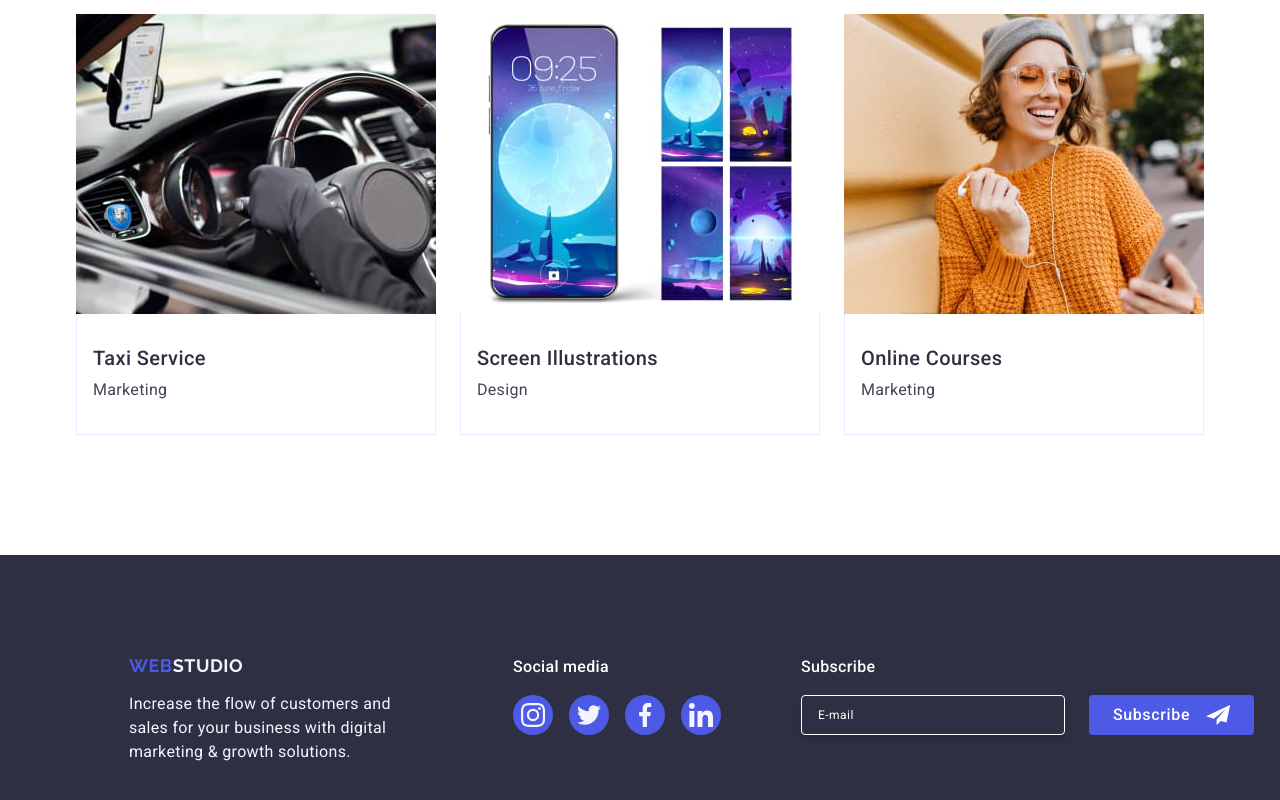
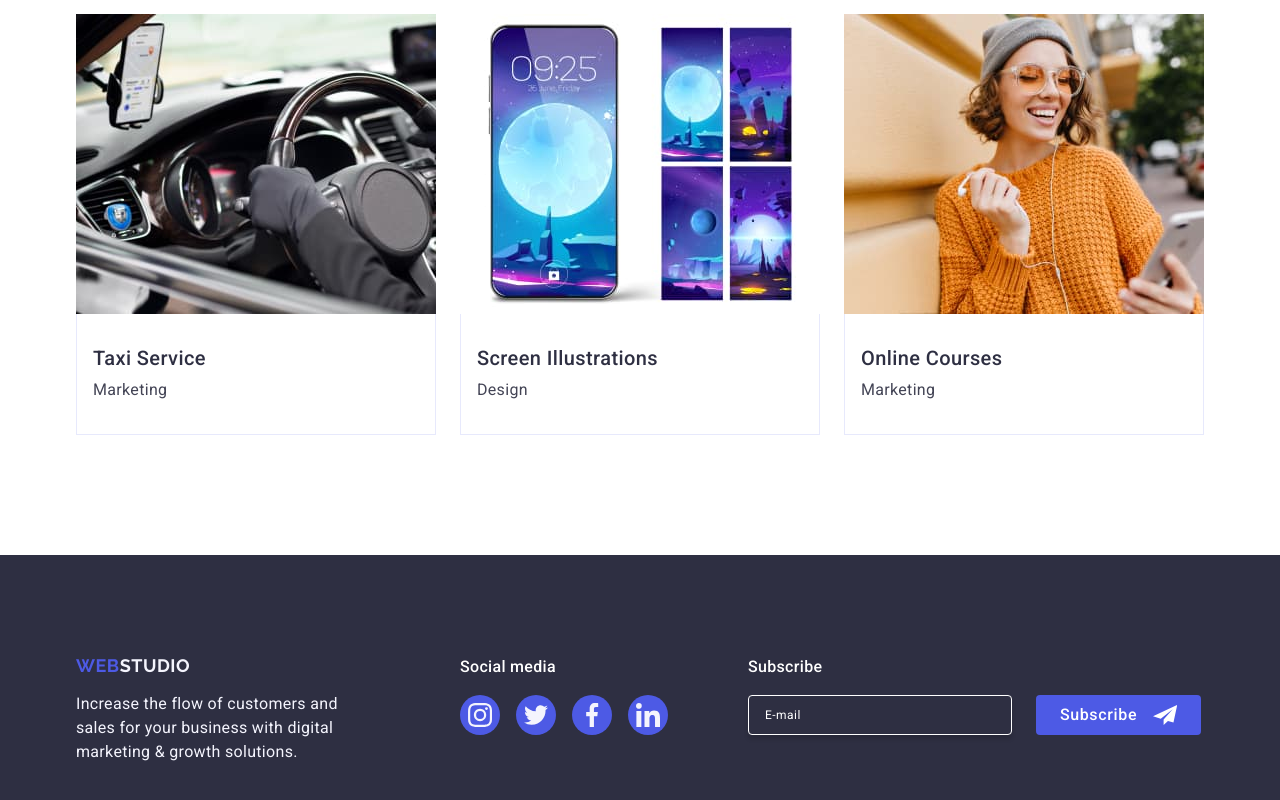
Before and after one commit to Oleksandr-Li/goit-markup-hw-06, a plain HTML site: page index.html in a window 1280 px wide. Shown: the part 2556-3356 px from the top of the page. Drawn offline with nearby package versions, Linux system fonts and the light colour scheme; files whose address does not match are found by name.

Commit message:
Update styles.css

```diff
--- a/css/styles.css
+++ b/css/styles.css
@@ -944,10 +944,9 @@ img {
 
   .page-footer .container {
     display: flex;
-    flex-wrap: wrap;
+    flex-wrap: nowrap;
     flex-direction: row;
     align-items: baseline;
-    justify-content: center;
     text-align: left;
     gap: 0;
   }
```
